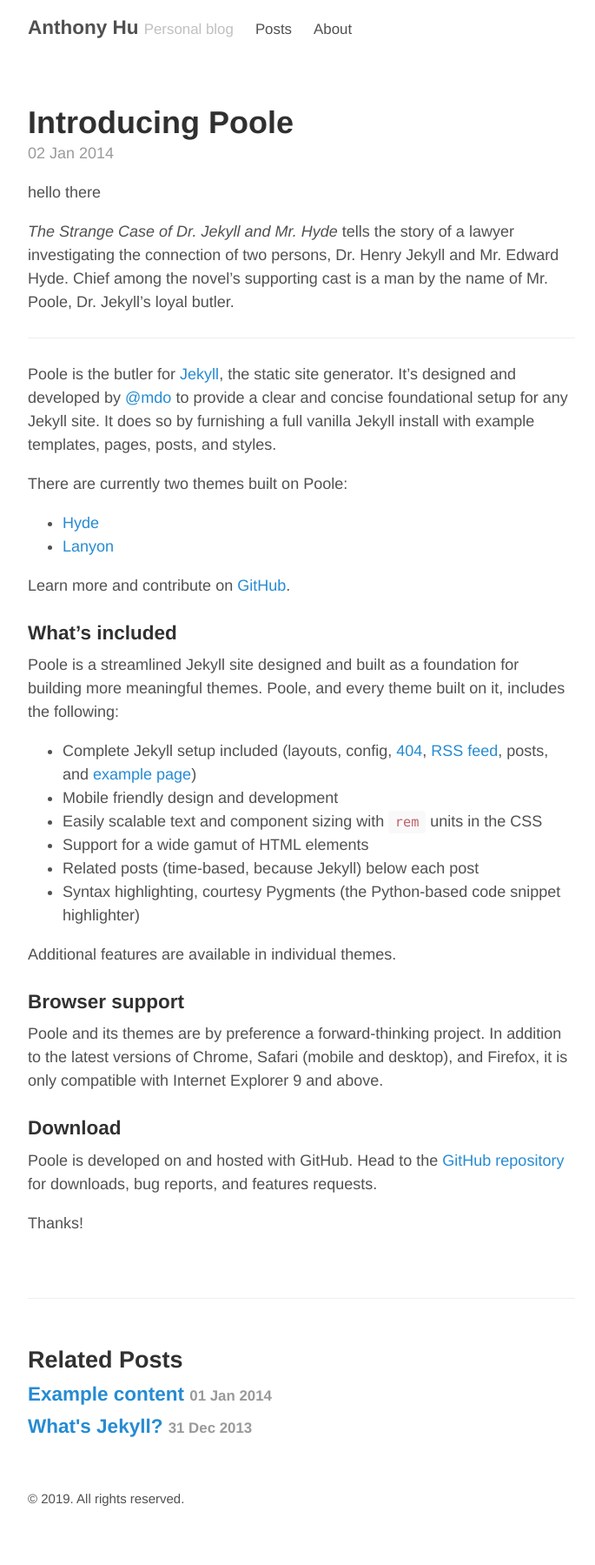
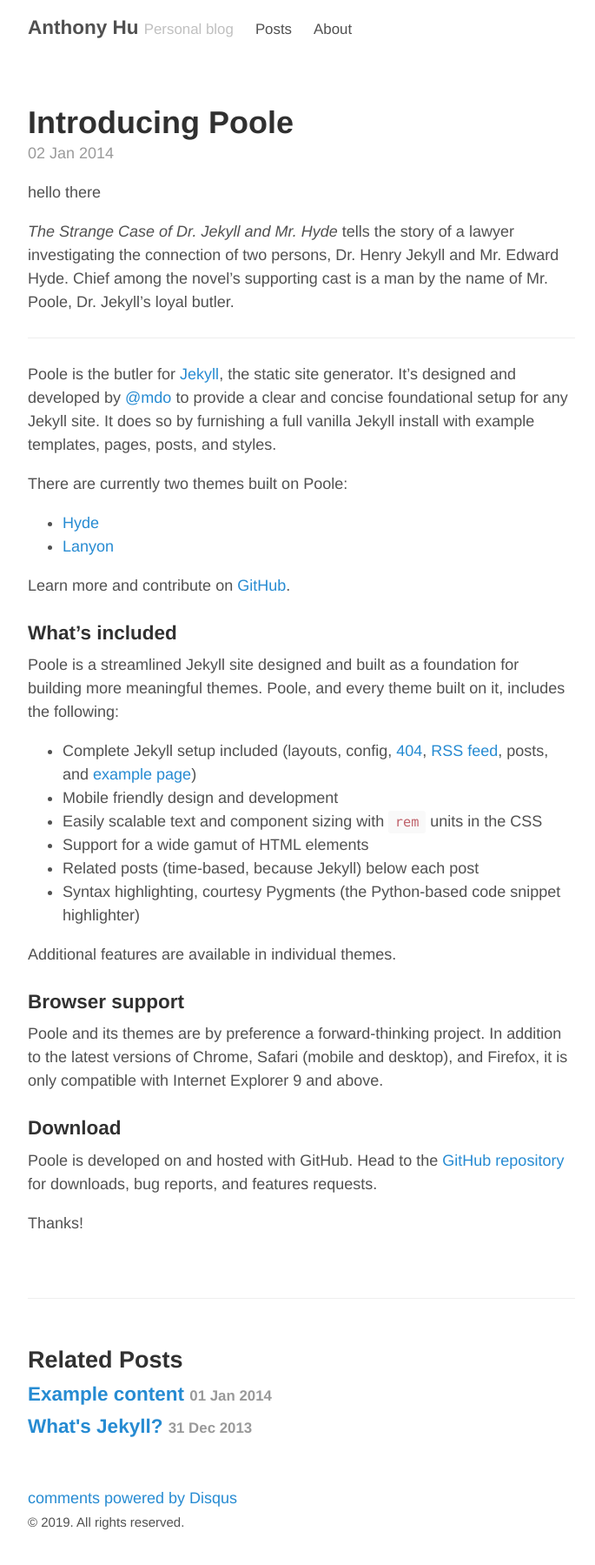
Before and after one commit to anthonyhu/anthonyhu.github.io, a Jekyll site: the page built from _posts/2014-01-02-introducing-poole.md, in a window 1280 px wide. Shown: the whole page at 87% size, without its empty margins (293-978 px from the left). Built offline with Jekyll 4.4.1, drawn with Linux system fonts in a browser that asks for light colours; comment, search, counter and statistics services are not loaded; before the commit the page ends 1772 px from its top, so only the background shows below that.

Commit message:
Fix disqus

```diff
--- a/_includes/comments.html
+++ b/_includes/comments.html
@@ -1,11 +1,12 @@
-{%- if page.comments -%}
-<div class="comments">
+{% if page.comments %}
+<!-- Add Disqus comments. -->
 <div id="disqus_thread"></div>
 <script type="text/javascript">
-        var disqus_shortname = '{{ site.disqus }}';
-        /* ensure that pages with query string get the same discussion */
-            var url_parts = window.location.href.split("?");
-            var disqus_url = url_parts[0];
+  /* * * CONFIGURATION VARIABLES: EDIT BEFORE PASTING INTO YOUR WEBPAGE * * */
+  var disqus_shortname = "Anthony Hu - Personal blog"; // required: replace example with your forum shortname
+  var disqus_identifier = "{{ site.disqusid }}{{ page.url | replace:'index.html','' }}";
+
+  /* * * DON'T EDIT BELOW THIS LINE * * */
   (function() {
     var dsq = document.createElement('script'); dsq.type = 'text/javascript'; dsq.async = true;
     dsq.src = '//' + disqus_shortname + '.disqus.com/embed.js';
@@ -13,5 +14,5 @@
   })();
 </script>
 <noscript>Please enable JavaScript to view the <a href="http://disqus.com/?ref_noscript">comments powered by Disqus.</a></noscript>
-</div>
-{%- endif -%}
+<a href="http://disqus.com" class="dsq-brlink">comments powered by <span class="logo-disqus">Disqus</span></a>
+{% endif %}
--- a/_posts/2014-01-02-introducing-poole.md
+++ b/_posts/2014-01-02-introducing-poole.md
@@ -1,7 +1,7 @@
 ---
 layout: post
 title: Introducing Poole
-comments: True
+comments: true
 ---
 hello there
 
```
Lines whose indentation alone changed are shown as unchanged.
